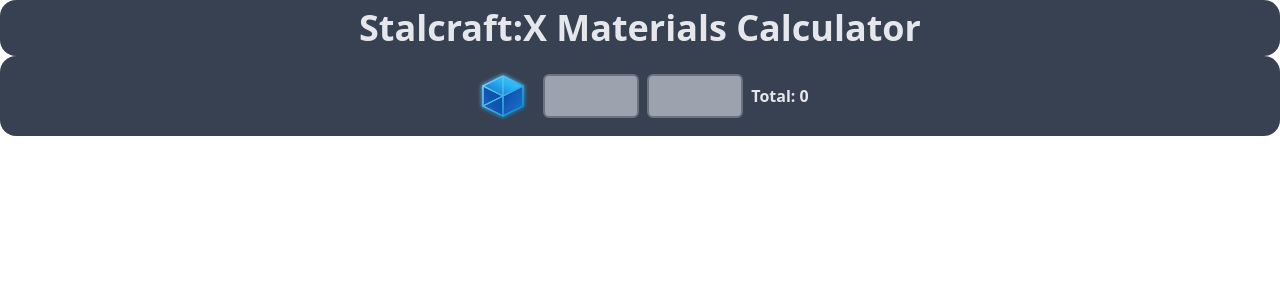
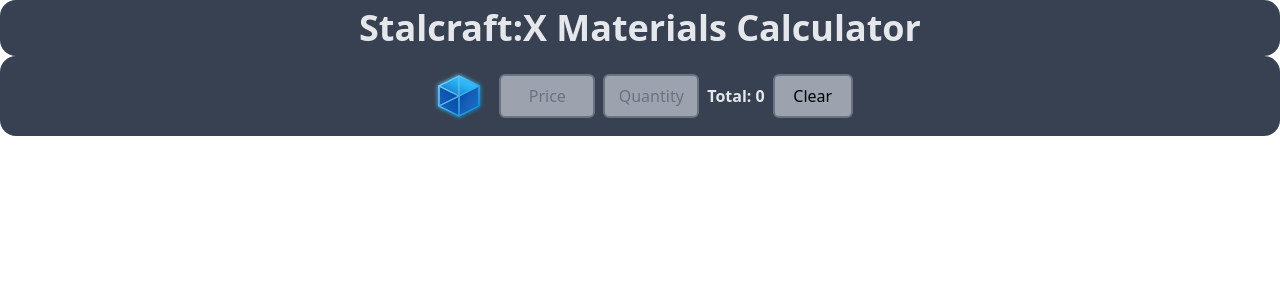
Before and after one commit to Falxns/sc-calculator-app, a React (Vite) app: page / in a window 1280 px wide. Shown: the top 300 px of the page. Built offline with nearby package versions, Linux system fonts and the light colour scheme.

Commit message:
feat: add validation and clear button

```diff
--- a/src/components/PriceCalculator/PriceCalculator.tsx
+++ b/src/components/PriceCalculator/PriceCalculator.tsx
@@ -16,7 +16,7 @@
     <div className="flex justify-center items-center gap-2 bg-gray-700 text-gray-200 p-2 rounded-2xl">
       <img src={slastena} alt="Slastena" className="w-16 h-16" />
       <input
-        className="text-base text-black text-center p-2 rounded-md w-24 border-2 border-gray-500 bg-gray-400 hover:bg-gray-500 focus:outline-none focus:ring-2 focus:ring-blue-500"
+        className="text-base text-black text-center p-2 rounded-md w-24 border-2 border-gray-500 bg-gray-400 hover:bg-gray-500 focus:outline-none focus:ring-2 focus:ring-blue-500 placeholder:text-gray-500"
         type="number"
         value={calculatorState.price === 0 ? '' : calculatorState.price}
         placeholder="Price"
@@ -28,9 +28,14 @@
             total: nextPrice * calculatorState.quantity,
           });
         }}
+        onKeyDown={(e) => {
+          if (['-', 'e', 'E', '+'].includes(e.key)) {
+            e.preventDefault();
+          }
+        }}
       />
       <input
-        className="text-base text-black text-center p-2 rounded-md w-24 border-2 border-gray-500 bg-gray-400 hover:bg-gray-500 focus:outline-none focus:ring-2 focus:ring-blue-500"
+        className="text-base text-black text-center p-2 rounded-md w-24 border-2 border-gray-500 bg-gray-400 hover:bg-gray-500 focus:outline-none focus:ring-2 focus:ring-blue-500 placeholder:text-gray-500"
         type="number"
         value={calculatorState.quantity === 0 ? '' : calculatorState.quantity}
         placeholder="Quantity"
@@ -42,8 +47,25 @@
             total: calculatorState.price * nextQuantity,
           });
         }}
+        onKeyDown={(e) => {
+          if (['-', 'e', 'E', '+'].includes(e.key)) {
+            e.preventDefault();
+          }
+        }}
       />
       <p className="text-base font-bold">Total: {calculatorState.total}</p>
+      <button
+        className="text-base text-black text-center p-2 rounded-md w-20 border-2 border-gray-500 bg-gray-400 hover:bg-gray-500 focus:outline-none focus:ring-2 focus:ring-blue-500"
+        onClick={() => {
+          setCalculatorState({
+            price: 0,
+            quantity: 0,
+            total: 0,
+          });
+        }}
+      >
+        Clear
+      </button>
     </div>
   );
 };
```
